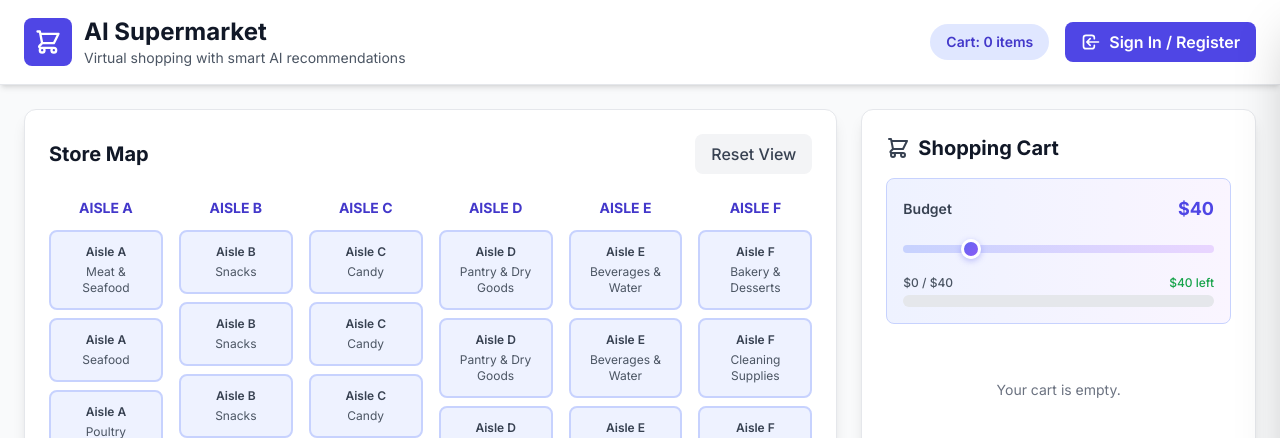
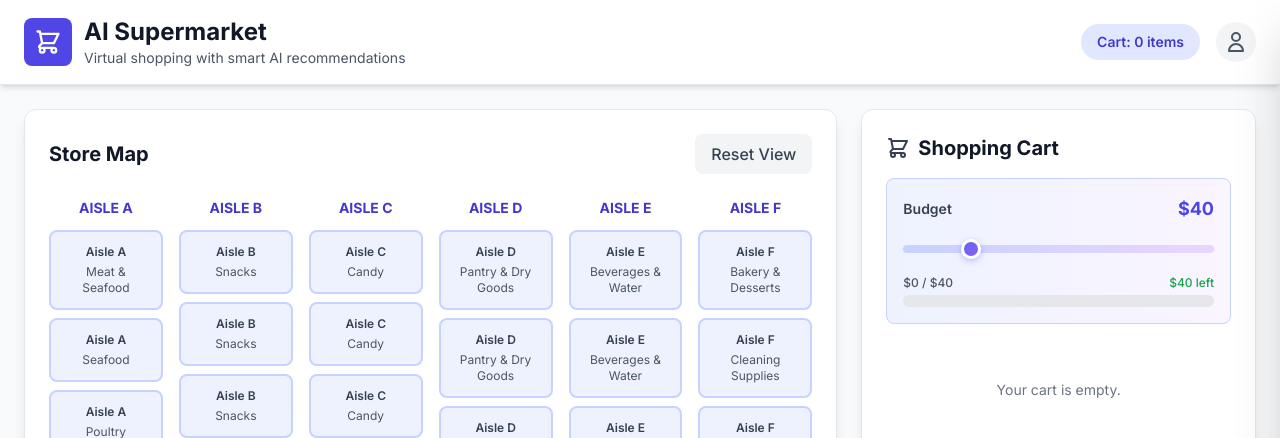
Before and after one commit to endruchiu/ai-super-market, a Flask app: page / in a window 1280 px wide. Shown: the top 438 px of the page. Run offline with Flask 3, Linux system fonts and the light colour scheme; data that the repository does not hold is empty; parts of the project's set-up code (start-up, migrations or seed data) failed here and were passed over; some libraries are stand-ins or nearby versions.

Commit message:
Restored to 'dfd261c0c656e970980b0250305fcaa98182b014'
Replit-Restored-To: dfd261c0c656e970980b0250305fcaa98182b014

```diff
--- a/static/app.js
+++ b/static/app.js
@@ -1052,23 +1052,6 @@ function toggleUserPanel() {
   }
 }
 
-// Open User Panel directly to the login form
-function openUserPanelToLogin() {
-  const panel = document.getElementById('userPanel');
-  const overlay = document.getElementById('userPanelOverlay');
-  const loginSection = document.getElementById('loginSection');
-
-  // Show login section
-  if (loginSection) {
-    loginSection.style.display = 'block';
-  }
-
-  // Open panel
-  panel.classList.remove('translate-x-full');
-  overlay.classList.remove('hidden');
-  document.body.style.overflow = 'hidden';
-}
-
 // Sign-In Modal Functions
 function showSignInModal() {
   const modal = document.getElementById('signInModal');
@@ -1340,9 +1323,6 @@ function updateUserDisplay(userData) {
   const displayEmail = document.getElementById('userDisplayEmail');
   const signInBtn = document.getElementById('signInBtn');
   const signOutBtn = document.getElementById('signOutBtn');
-  const headerSignInBtn = document.getElementById('headerSignInBtn');
-  const userPanelToggle = document.getElementById('userPanelToggle');
-  const loginSection = document.getElementById('loginSection');
 
   if (userData) {
     // Signed in
@@ -1350,11 +1330,6 @@ function updateUserDisplay(userData) {
     displayEmail.textContent = userData.email;
     signInBtn.style.display = 'none';
     signOutBtn.style.display = 'flex';
-
-    // Show user icon button, hide sign-in button in header
-    if (headerSignInBtn) headerSignInBtn.style.display = 'none';
-    if (userPanelToggle) userPanelToggle.style.display = 'block';
-    if (loginSection) loginSection.style.display = 'none';
 
     // Fetch and display user stats
     updateUserStats(userData.email);
@@ -1367,11 +1342,6 @@ function updateUserDisplay(userData) {
     displayEmail.textContent = 'Session Active';
     signInBtn.style.display = 'flex';
     signOutBtn.style.display = 'none';
-
-    // Show sign-in button, hide user icon button in header
-    if (headerSignInBtn) headerSignInBtn.style.display = 'flex';
-    if (userPanelToggle) userPanelToggle.style.display = 'none';
-    if (loginSection) loginSection.style.display = 'block';
 
     // Clear user stats
     clearUserStats();
--- a/templates/index.html
+++ b/templates/index.html
@@ -132,15 +132,8 @@
           <span id="cartBadge" class="px-4 py-2 bg-indigo-100 text-indigo-700 rounded-full font-semibold text-sm">
             Cart: 0 items
           </span>
-          <!-- Sign In / Register Button -->
-          <button id="headerSignInBtn" onclick="openUserPanelToLogin()" class="flex items-center space-x-2 px-4 py-2 bg-indigo-600 hover:bg-indigo-700 text-white font-semibold rounded-lg transition-all duration-200">
-            <svg class="w-5 h-5" fill="none" stroke="currentColor" viewBox="0 0 24 24">
-              <path stroke-linecap="round" stroke-linejoin="round" stroke-width="2" d="M11 16l-4-4m0 0l4-4m-4 4h14m-5 4v1a3 3 0 01-3 3H6a3 3 0 01-3-3V7a3 3 0 013-3h7a3 3 0 013 3v1"></path>
-            </svg>
-            <span>Sign In / Register</span>
-          </button>
-          <!-- User Panel Toggle Button (for logged-in users) -->
-          <button id="userPanelToggle" onclick="toggleUserPanel()" style="display:none;" class="p-2 bg-gray-100 hover:bg-indigo-100 rounded-full transition-all duration-200 group">
+          <!-- User Panel Toggle Button -->
+          <button id="userPanelToggle" onclick="toggleUserPanel()" class="p-2 bg-gray-100 hover:bg-indigo-100 rounded-full transition-all duration-200 group">
             <svg class="w-6 h-6 text-gray-600 group-hover:text-indigo-600" fill="none" stroke="currentColor" viewBox="0 0 24 24">
               <path stroke-linecap="round" stroke-linejoin="round" stroke-width="2" d="M16 7a4 4 0 11-8 0 4 4 0 018 0zM12 14a7 7 0 00-7 7h14a7 7 0 00-7-7z"></path>
             </svg>
```
Also changed, not shown: attached_assets/targeted_element_1763364545954.png (deleted).
